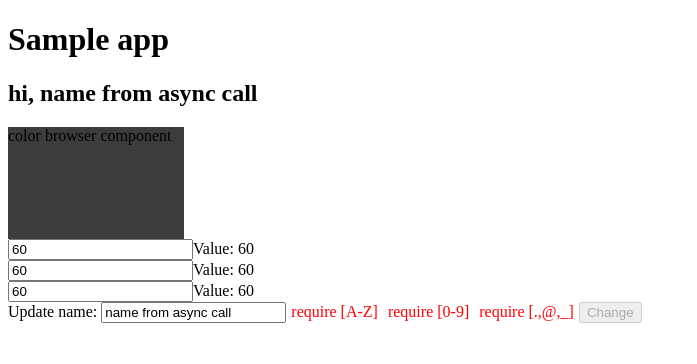
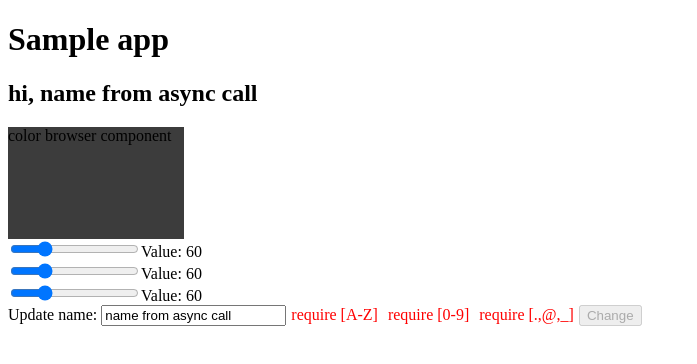
Before and after one commit to dkgian/test-app-react-ts, a React app: page / in a window 1280 px wide. Shown: the top 364 px of the page, without its empty margins (0-697 px from the left). Built offline with nearby package versions, Linux system fonts and the light colour scheme.

Commit message:
changed colorpicker to range type

```diff
--- a/src/components/ColorPicker/ColorSlider.tsx
+++ b/src/components/ColorPicker/ColorSlider.tsx
@@ -10,7 +10,7 @@ export const ColorSlider = (props: ColorSliderProps) => {
   return (
     <>
       <input
-        type="text"
+        type="range"
         min="0"
         max="255"
         value={props.value}
```
